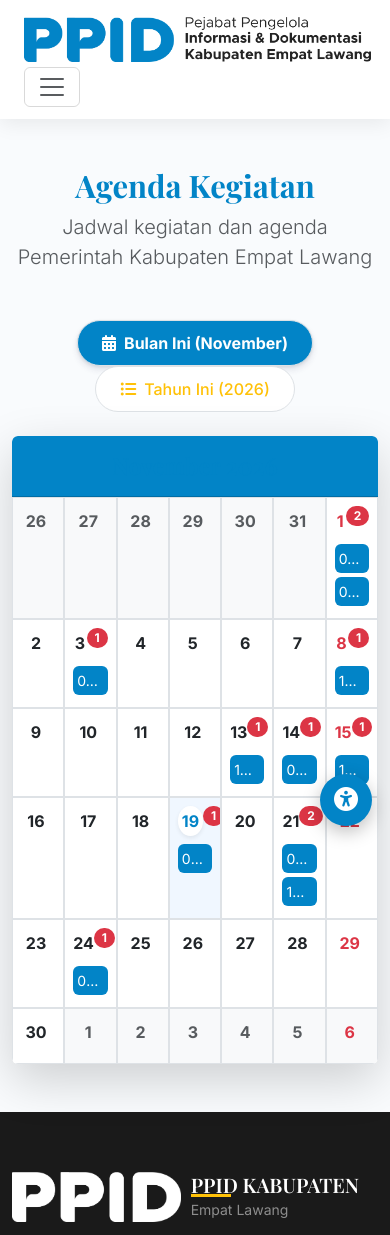
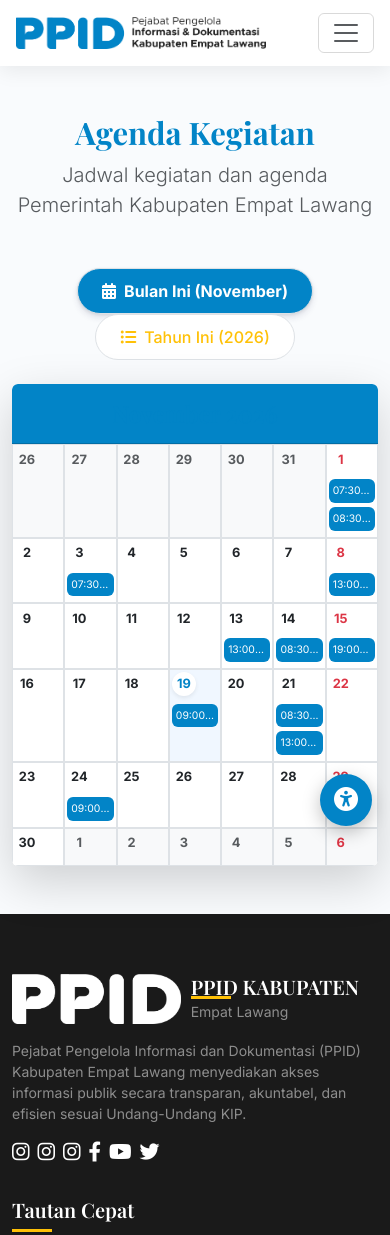
Before and after one commit to rhd4199/ppid_empatlawang_demo, a Laravel app: page /event in a window 390 px wide. Shown: the top 1235 px of the page. Run offline with Laravel 12, Linux system fonts and the light colour scheme; data comes from the database, SQL or seed files in the repository; parts of the project's set-up code (start-up, migrations or seed data) failed here and were passed over.

Commit message:
Fix public pages on phone screens (360-414px)
- Shrink wide navbar logo so the menu toggler fits on 360px
- Make collapsed menu scrollable; taller than screen under sticky navbar
- Larger tap targets for collapsed menu links and dropdown items
- Scale hero title down on small screens
- Tighten month calendar cells so day numbers are not clipped

Co-Authored-By: LarikaAI <agent@larika.id>

```diff
--- a/resources/views/event/index.blade.php
+++ b/resources/views/event/index.blade.php
@@ -214,7 +214,16 @@
             min-height: auto !important;
             height: auto !important;
             border-bottom: 1px solid #dee2e6;
+            /* 7 columns on 360px leave ~45px per cell */
+            padding: 2px !important;
         }
+        .calendar-day > div:first-child > span:first-child {
+            width: 24px !important;
+            height: 24px !important;
+            font-size: 0.8rem;
+        }
+        .calendar-day .badge { display: none; }
+        .calendar-day .event-item { font-size: 0.65rem; }
         .col-sm-12 {
             width: 100%;
         }
--- a/resources/views/home.blade.php
+++ b/resources/views/home.blade.php
@@ -18,7 +18,7 @@
     .hero-title {
         font-family: 'Playfair Display', serif;
         font-weight: 700;
-        font-size: 3.5rem;
+        font-size: clamp(2rem, 1rem + 5vw, 3.5rem);
         margin-bottom: 20px;
         line-height: 1.2;
     }
--- a/resources/views/layouts/app.blade.php
+++ b/resources/views/layouts/app.blade.php
@@ -233,6 +233,34 @@
             /* Handled by .nav-link.active above */
         }
 
+        /* Mobile (navbar collapsed below xl) */
+        @media (max-width: 1199.98px) {
+            /* Collapsed menu is taller than a phone screen; sticky navbar would hide the rest */
+            .navbar-collapse {
+                max-height: calc(100vh - 70px);
+                max-height: calc(100dvh - 70px);
+                overflow-y: auto;
+            }
+            .navbar-nav { align-items: stretch !important; }
+            .navbar-nav .nav-link {
+                padding: 12px 16px !important;
+                font-size: 0.95rem;
+                white-space: normal;
+            }
+            .dropdown-item {
+                padding: 10px 16px;
+                white-space: normal;
+            }
+        }
+        @media (max-width: 575.98px) {
+            /* Wide logo (7.7:1) must leave room for the toggler on 360px screens */
+            .navbar-brand img {
+                height: auto !important;
+                max-height: 45px;
+                max-width: calc(100vw - 140px);
+            }
+        }
+
         /* Footer */
         footer {
             background-color: #1a1a1a;
@@ -341,7 +369,7 @@
 
     <!-- Navigation -->
     <nav class="navbar navbar-expand-xl sticky-top">
-        <div class="container-fluid px-4 px-lg-5">
+        <div class="container-fluid px-3 px-sm-4 px-lg-5">
             <a class="navbar-brand" href="{{ url('/') }}">
                 <img src="{{ asset('assets/images/logo-with_name.png') }}" alt="PPID Kabupaten Empat Lawang" style="height: 45px;">
             </a>
```
